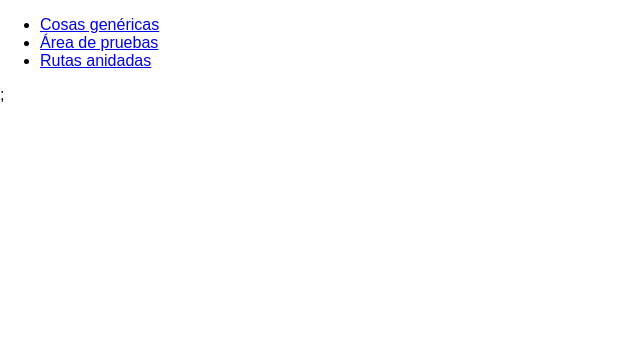
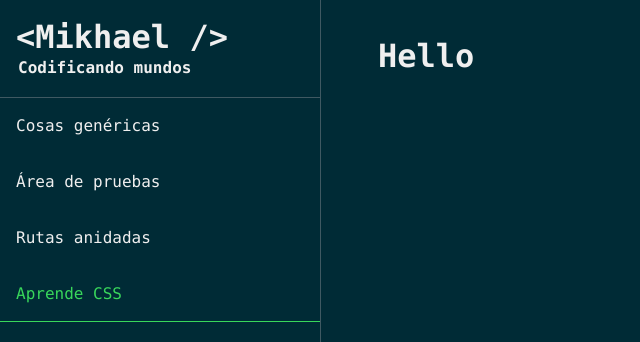
Before and after one commit to Mikhael1729/making-react-components, a React (Create React App) app: page /mockup in a window 1280 px wide. Shown: the top 342 px of the page, without its empty margins (0-640 px from the left). Built offline with nearby package versions, Linux system fonts and the light colour scheme.

Commit message:
feat: Added a layout, routes and styles.

```diff
--- a/src/App.tsx
+++ b/src/App.tsx
@@ -1,31 +1,32 @@
 import * as React from 'react';
-import { BrowserRouter, Link, Route } from 'react-router-dom';
+import { BrowserRouter, Link, Route, NavLink } from 'react-router-dom';
 import { routes } from './data/Routes';
+import { Content, Navbar, Active, Brand, Title, Subtitle } from "styles/App.module.css";
 
-class App extends React.Component {
-  render() {
-    return <BrowserRouter>
-      <>
+const App: React.SFC<any> = (props) => <BrowserRouter>
+  <div style={{ height: '100%' }}>
     {/* Navigation Controls */}
-        <nav>
+    <nav className={Navbar}>
+      <div className={Brand}>
+        <span className={Title}>&lt;Mikhael /&gt;</span>
+        <span className={Subtitle}>Codificando mundos</span>
+      </div>
       <ul>
         {routes.map((r, index) => (
           <li key={index}>
-                <Link to={r.path}>{r.label}</Link>
+            <NavLink to={r.path} activeClassName={Active}>{r.label}</NavLink>
           </li>
         ))}
       </ul>
-        </nav>;
+    </nav>
 
     {/* Pages */}
-        <main style={{ padding: "20px" }}>
+    <main className={Content}>
       {routes.map((r, index) => (
         <Route key={index} path={r.path} component={r.component} />
       ))}
     </main>
-      </>
+  </div>
 </BrowserRouter>
-  }
-}
 
 export default App;
--- a/src/data/Routes.tsx
+++ b/src/data/Routes.tsx
@@ -4,9 +4,11 @@ import GenericThings from "views/GenericThings";
 import TestArea from "views/TestArea";
 import { testData } from "./TestRepository";
 import * as React from "react";
+import Mockup from "views/Mockup";
 
 export const routes: IRoute[] = [
   { path: "/generic-things", label: "Cosas genéricas", component: GenericThings },
   { path: "/test-area", label: "Área de pruebas", component: () => <TestArea data={testData}/>},
   { path: "/nested-routes", label: "Rutas anidadas", component: NestedRoutes },
+  { path: "/mockup", label: "Aprende CSS", component: Mockup },
 ];
--- a/src/index.tsx
+++ b/src/index.tsx
@@ -2,6 +2,7 @@ import * as React from 'react';
 import * as ReactDOM from 'react-dom';
 import App from './App';
 import registerServiceWorker from './registerServiceWorker';
+import "styles/Variables.css";
 import './styles/index.css';
 
 ReactDOM.render(
--- /dev/null
+++ b/src/styles/App.module.css
@@ -0,0 +1,65 @@
+:root {
+  --navbar-box-shadow: inset -12px 0 20px var(--background-color);
+}
+
+/* Navbar */
+.Navbar {
+  width: 320px;
+  height: auto;
+  background-color: inherit;
+  height: 100%;
+  position: fixed;
+  overflow-y: auto;
+  border-right: 1px solid var(--hidden);
+}
+
+.Navbar .Brand {
+  padding: 18px 16px;
+  color: inherit;
+  display: flex;
+  flex-direction: column;
+  font-weight: bold;
+  border-bottom: 1px solid var(--hidden);
+}
+
+.Navbar .Brand .Title {
+  font-size: 2em;
+}
+
+.Navbar .Brand .Subtitle {
+  padding: 2px;
+  font-size: 1em;
+}
+
+.Navbar ul {
+  list-style-type: none;
+  margin: 0;
+  padding: 0;
+}
+
+.Navbar li a {
+  padding: 18px 16px;
+  display: block;
+  text-decoration: none;
+  color: inherit;
+  border-bottom: 1px solid transparent;
+}
+
+.Navbar li a:hover {
+  background-color: var(--background-color);
+  color: inherit;
+  filter: brightness(90%);
+}
+
+.Navbar .Active {
+  background-color: inherit;
+  border-bottom: 1px solid var(--primary);
+  color: var(--primary);
+}
+
+/* Content */
+.Content {
+  margin: 0;
+  padding: 16px 18px;
+  margin-left: 360px;
+}
--- /dev/null
+++ b/src/styles/App.module.css.d.ts
@@ -0,0 +1,6 @@
+export const Navbar: string;
+export const Content: string;
+export const Active: string;
+export const Brand: string;
+export const Title: string;
+export const Subtitle: string;
--- /dev/null
+++ b/src/styles/Mockup.module.css
@@ -0,0 +1,4 @@
+.Container {
+  background: black;
+  color: white;
+}
--- /dev/null
+++ b/src/styles/Mockup.module.css.d.ts
@@ -0,0 +1 @@
+export const Container: string;
--- /dev/null
+++ b/src/styles/Variables.css
@@ -0,0 +1,8 @@
+:root {
+  --background-color: #002b36;
+  --hidden: #3f5962;
+  --text-color: #efefef;
+  --primary: #38d75b;
+  --warning: #d78538;
+  --red-color: red;
+}
--- a/src/styles/index.css
+++ b/src/styles/index.css
@@ -1,5 +1,24 @@
 body {
   margin: 0;
   padding: 0;
-  font-family: sans-serif;
+  font-family: "Consolas";
+  overflow-y: scroll !important;
+  background: var(--background-color);
+  color: var(--text-color);
 }
+
+::-webkit-scrollbar {
+  width: 5px;
+}
+::-webkit-scrollbar-track {
+  background-color: inherit;
+}
+::-webkit-scrollbar-thumb {
+  background-color: #01A2CB;
+}
+::-webkit-scrollbar-button {
+  background-color: inherit;
+}
+::-webkit-scrollbar-corner {
+  background-color: inherit;
+}
--- /dev/null
+++ b/src/views/Mockup.tsx
@@ -0,0 +1,10 @@
+import * as React from "react"
+import { Container } from "styles/Mockup.module.css";
+
+const Mockup: React.SFC<any> = () => {
+  return <>
+    <h1>Hello</h1>
+  </>
+}
+
+export default Mockup;
--- a/tsconfig.json
+++ b/tsconfig.json
@@ -18,7 +18,8 @@
     "suppressImplicitAnyIndexErrors": true,
     "noUnusedLocals": false,
     "experimentalDecorators": true,
-    "downlevelIteration" : true
+    "downlevelIteration" : true,
+    "skipLibCheck": true
   },
   "exclude": [
     "node_modules",
```
Lines whose indentation alone changed are shown as unchanged.
